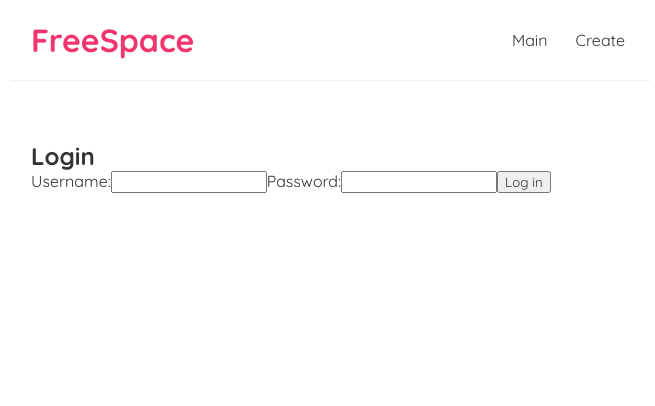
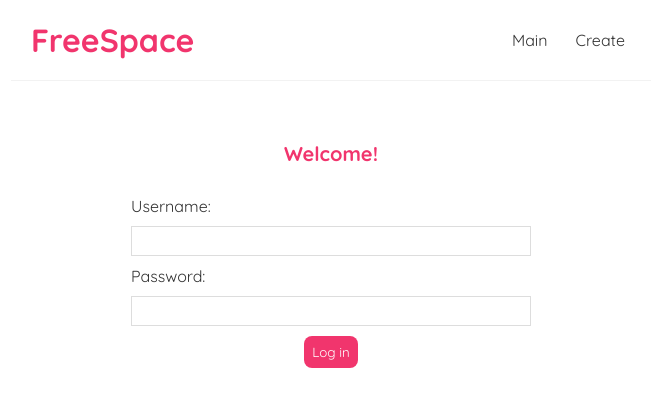
Before and after one commit to CustadialShip/blog-fe, a React (Create React App) app: page /login in a window 1280 px wide. Shown: the top 406 px of the page, without its empty margins (309-964 px from the left). Built offline with nearby package versions, Linux system fonts and the light colour scheme.

Commit message:
Change error style in Login

```diff
--- a/src/assets/index.css
+++ b/src/assets/index.css
@@ -101,3 +101,45 @@
   border-radius: 8px;
   cursor: pointer;
 }
+
+/* login form */
+.login {
+  max-width: 400px;
+  margin: 0 auto;
+  text-align: center;
+}
+
+.login label {
+  text-align: left;
+  display: block;
+}
+
+.login h2 {
+  font-size: 20px;
+  color: #f1356d;
+  margin-bottom: 30px;
+}
+
+.login input {
+  width: 100%;
+  padding: 6px 10px;
+  margin: 10px 0;
+  border: 1px solid #ddd;
+  box-sizing: border-box;
+  display: block;
+}
+
+.login button {
+  background: #f1356d;
+  color: #fff;
+  border: 0;
+  padding: 8px;
+  border-radius: 8px;
+  cursor: pointer;
+}
+
+.login h4{
+  color: #ee2828;
+  border: 0;
+  padding: 8px;
+}
--- a/src/components/Login.js
+++ b/src/components/Login.js
@@ -36,7 +36,7 @@ const Login = () => {
         })
             .then(response => {
                 if (!response.ok) {
-                    throw Error("Wrong username or password. Please tyr again");
+                    throw Error("Wrong username or password. Please try again");
                 }
                 return response.json();
             })
@@ -52,7 +52,7 @@ const Login = () => {
 
     return (
         <div className="login">
-            <h2>Login</h2>
+            <h2>Welcome!</h2>
             <form onSubmit={(e) => handleSubmit(e)}>
                 <label>Username:</label>
                 <input
@@ -66,7 +66,7 @@ const Login = () => {
                     required
                     value={passwordIn}
                     onChange={(e) => setPassword(e.target.value)}/>
-                {error && <div>{error}</div>}
+                {error && <div className="error"><h4>{error}</h4></div>}
                 {!isPending && <button>Log in</button>}
                 {isPending && <button disabled>Log in...</button>}
             </form>
```
